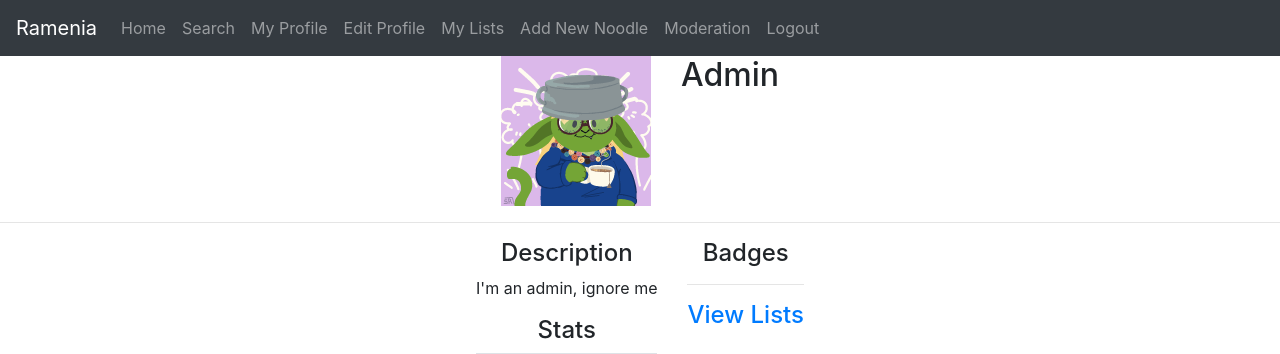
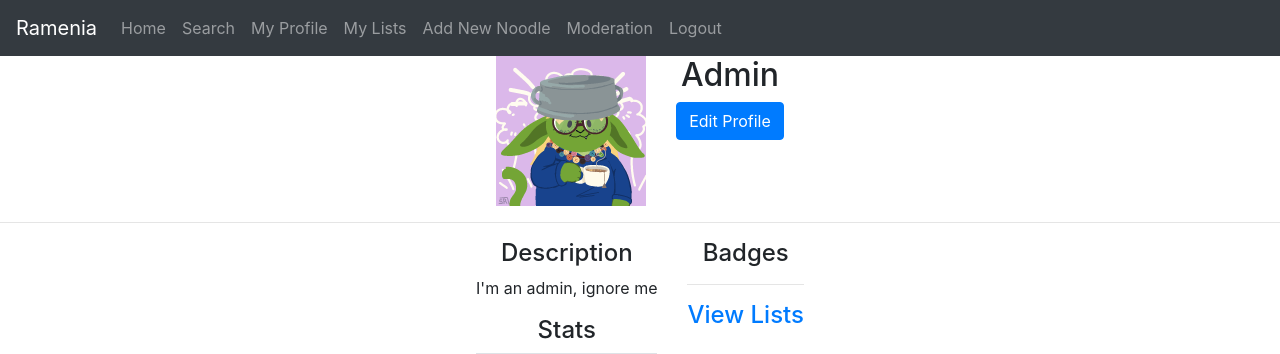
Before and after one commit to awlane/ramenia, a Django app: page /app/user/1 in a window 1280 px wide. Shown: the top 354 px of the page. Run offline with Django 3.2, Linux system fonts and the light colour scheme; a user stored in the database is signed in; data comes from the database, SQL or seed files in the repository; some libraries are stand-ins or nearby versions.

Commit message:
move edit profile link to profile page

```diff
--- a/rameniaapp/templates/base.html
+++ b/rameniaapp/templates/base.html
@@ -44,9 +44,6 @@
                 <li class="nav-item">
                     <a class="nav-link" href="{{profile_link}}">My Profile</a>
                 </li>
-                {% url 'edit_profile' as edit_profile_link%}
-                <li class="nav-item">
-                    <a class="nav-link" href="{{edit_profile_link}}">Edit Profile</a>
                 {% url 'user_lists' user.id as lists_link%}
                 <li class="nav-item">
                     <a class="nav-link" href="{{lists_link}}">My Lists</a>
--- a/rameniaapp/templates/profile.html
+++ b/rameniaapp/templates/profile.html
@@ -41,6 +41,9 @@ $(document).ready(function(){
         </div>
         <div class="col-lg-auto">
             <h2>{{profile.name}}</h2>
+            {% if user.is_authenticated and user.id == profile.user.id %}
+            <a class="btn btn-primary" href="{% url 'edit_profile' %}">Edit Profile</a>
+            {% endif %}
         </div>
     </div>
 </div>
```
